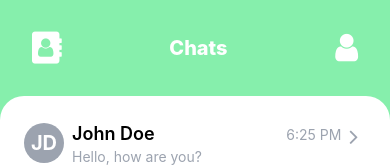
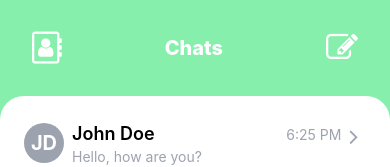
Before and after one commit to SE3A04-Project-Team/secure-chat-app, a React Native app in the folder app/: screen /ChatSelectionScreen in a window 390 px wide. Shown: the top 167 px of the page. Built offline with nearby package versions, Linux system fonts and the light colour scheme.

Commit message:
updated icon selection

```diff
--- a/app/screens/ChatSelectionScreen.jsx
+++ b/app/screens/ChatSelectionScreen.jsx
@@ -115,9 +115,9 @@ const ChatSelectionScreen = ({ navigation }) => {
         <View className="flex-1 min-h-screen bg-accent justify-start">
             <SafeAreaView className="">
                 <View className="flex-row justify-between items-center content-center p-8">
-                    <IconButton icon={<Icon name="address-book" size={32} color="white"/>} onPress={() => navigation.navigate("ContactScreen")}/>
+                    <IconButton icon={<Icon name="address-book-o" size={32} color="white"/>} onPress={() => navigation.navigate("ContactScreen")}/>
                     <Text className="text-primary text-xl font-extrabold text-center">Chats</Text>
-                    <IconButton icon={<Icon name="user" size={32} color="white"/>} onPress={() => navigation.navigate("ProfileScreen")}/>
+                    <IconButton icon={<Icon name="pencil-square-o" size={32} color="white"/>} onPress={() => navigation.navigate("ProfileScreen")}/>
                 </View>
             </SafeAreaView>
             <View className="flex flex-col flex-grow bg-primary rounded-t-3xl">
--- a/app/screens/ContactScreen.jsx
+++ b/app/screens/ContactScreen.jsx
@@ -36,7 +36,7 @@ const ContactScreen = ({navigation}) => {
                 <View className="flex-row justify-between items-center content-center p-8">
                     <IconButton icon={<Icon name="arrow-left" size={32} color="white"/>} onPress={() => navigation.goBack()}/>
                     <Text className="text-white text-xl font-extrabold text-center">Contacts</Text>
-                    <IconButton icon={<Icon name="user" size={32} color="white"/>} onPress={() => navigation.navigate("ProfileScreen")}/>
+                    <IconButton icon={<Icon name="user-o" size={32} color="white"/>} onPress={() => navigation.navigate("ProfileScreen")}/>
                 </View>
             </SafeAreaView>
             <View className="flex flex-col flex-grow bg-primary rounded-t-3xl">
--- a/app/screens/ProfileScreen.jsx
+++ b/app/screens/ProfileScreen.jsx
@@ -27,7 +27,7 @@ const ProfileScreen = ({navigation}) => {
                 </View>
             </SafeAreaView>
             <View className="flex-1 flex-row justify-center items-center content-center">
-                <Icon name="user" size={96} color="white"/>
+                <Icon name="user-o" size={96} color="white"/>
             </View>
             <View className="bg-primary rounded-t-3xl h-3/5 p-7 gap-y-4 flex flex-col">
                 <Text className="text-secondary font-bold text-4xl text-center">{profileData.name}</Text>
```
